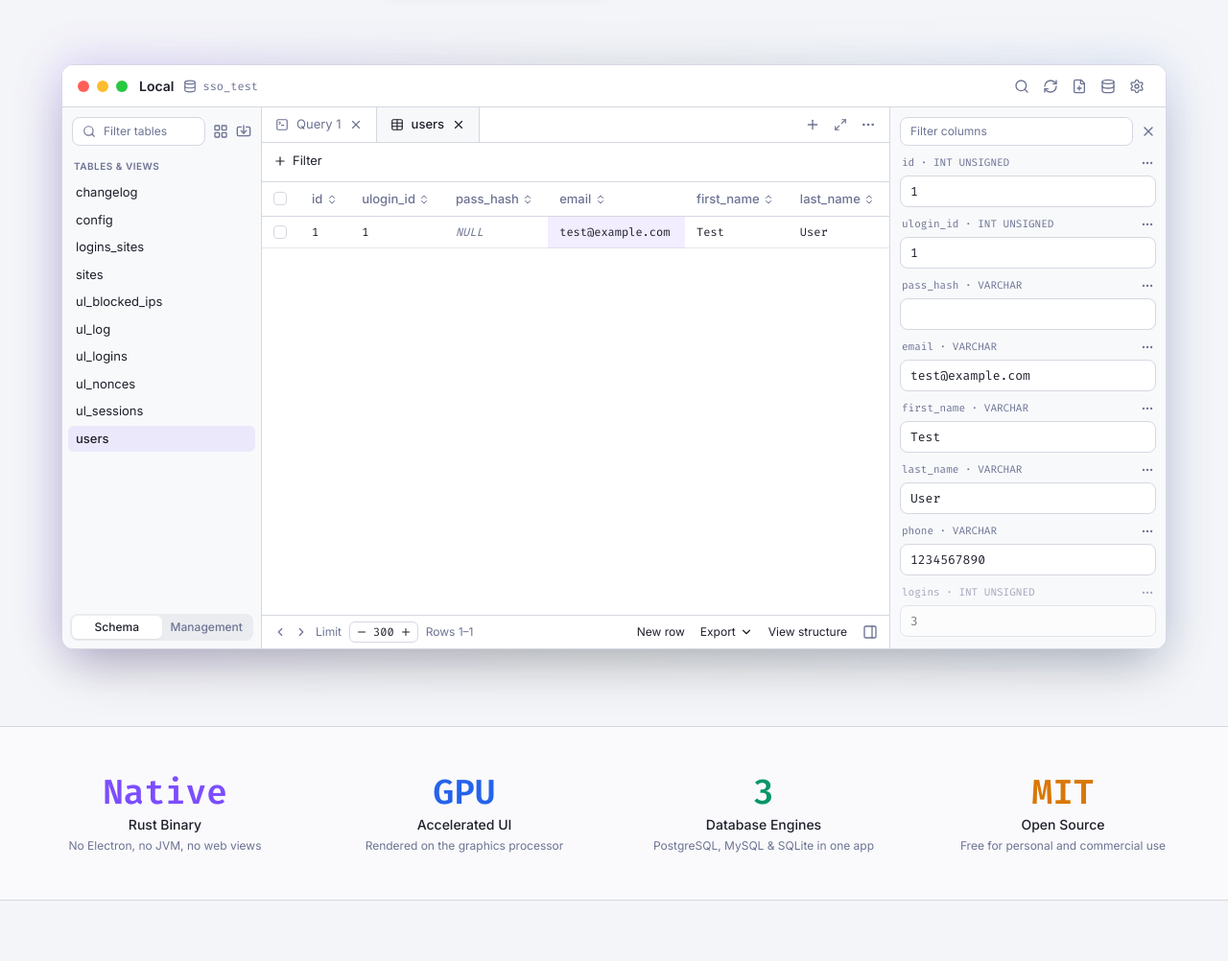
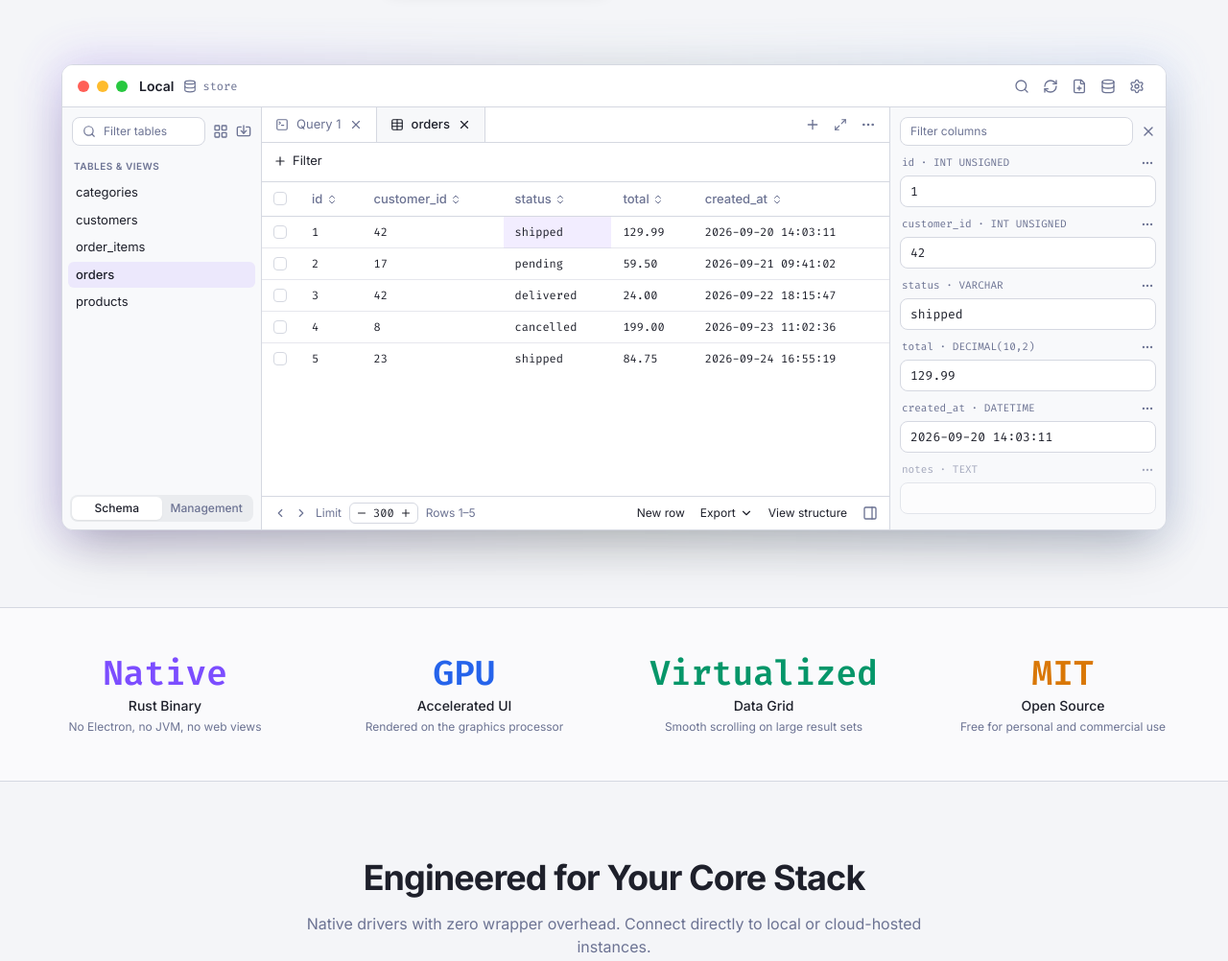
Before and after one commit to Alanaktion/zippa-db, a plain HTML site: page index.html in a window 1280 px wide. Shown: the part 580-1582 px from the top of the page at 96% size. Drawn offline with nearby package versions, Linux system fonts and the light colour scheme.

Commit message:
Use a generic store sample in the mockup; replace the bare engine-count stat

```diff
--- a/index.html
+++ b/index.html
@@ -225,7 +225,7 @@
             <div class="flex items-center gap-2.5">
               <span class="text-sm font-semibold text-light-text dark:text-dark-text">Local</span>
               <span class="flex items-center gap-1.5 text-xs font-mono text-light-muted dark:text-dark-muted">
-                <i data-lucide="database" class="w-3.5 h-3.5"></i> sso_test
+                <i data-lucide="database" class="w-3.5 h-3.5"></i> store
               </span>
             </div>
             <div class="ml-auto flex items-center gap-0.5 text-light-muted dark:text-dark-muted">
@@ -250,16 +250,11 @@
               </div>
               <div class="px-3 pt-1 pb-1.5 text-[10px] font-semibold uppercase tracking-wider text-light-muted dark:text-dark-muted">Tables & Views</div>
               <div class="flex-1 px-1.5 space-y-px text-[13px]">
-                <div class="px-2 py-1 rounded-md text-light-text dark:text-dark-text hover:bg-light-subtle dark:hover:bg-dark-subtle">changelog</div>
-                <div class="px-2 py-1 rounded-md text-light-text dark:text-dark-text hover:bg-light-subtle dark:hover:bg-dark-subtle">config</div>
-                <div class="px-2 py-1 rounded-md text-light-text dark:text-dark-text hover:bg-light-subtle dark:hover:bg-dark-subtle">logins_sites</div>
-                <div class="px-2 py-1 rounded-md text-light-text dark:text-dark-text hover:bg-light-subtle dark:hover:bg-dark-subtle">sites</div>
-                <div class="px-2 py-1 rounded-md text-light-text dark:text-dark-text hover:bg-light-subtle dark:hover:bg-dark-subtle">ul_blocked_ips</div>
-                <div class="px-2 py-1 rounded-md text-light-text dark:text-dark-text hover:bg-light-subtle dark:hover:bg-dark-subtle">ul_log</div>
-                <div class="px-2 py-1 rounded-md text-light-text dark:text-dark-text hover:bg-light-subtle dark:hover:bg-dark-subtle">ul_logins</div>
-                <div class="px-2 py-1 rounded-md text-light-text dark:text-dark-text hover:bg-light-subtle dark:hover:bg-dark-subtle">ul_nonces</div>
-                <div class="px-2 py-1 rounded-md text-light-text dark:text-dark-text hover:bg-light-subtle dark:hover:bg-dark-subtle">ul_sessions</div>
-                <div class="px-2 py-1 rounded-md bg-light-violet/10 dark:bg-dark-violet/10 text-light-text dark:text-dark-text font-medium">users</div>
+                <div class="px-2 py-1 rounded-md text-light-text dark:text-dark-text hover:bg-light-subtle dark:hover:bg-dark-subtle">categories</div>
+                <div class="px-2 py-1 rounded-md text-light-text dark:text-dark-text hover:bg-light-subtle dark:hover:bg-dark-subtle">customers</div>
+                <div class="px-2 py-1 rounded-md text-light-text dark:text-dark-text hover:bg-light-subtle dark:hover:bg-dark-subtle">order_items</div>
+                <div class="px-2 py-1 rounded-md bg-light-violet/10 dark:bg-dark-violet/10 text-light-text dark:text-dark-text font-medium">orders</div>
+                <div class="px-2 py-1 rounded-md text-light-text dark:text-dark-text hover:bg-light-subtle dark:hover:bg-dark-subtle">products</div>
               </div>
               <div class="p-2">
                 <div class="flex rounded-lg bg-light-subtle dark:bg-dark-subtle p-0.5 text-xs font-medium">
@@ -280,7 +275,7 @@
                 </div>
                 <div class="flex items-center gap-2 px-3.5 py-2 bg-light-base/70 dark:bg-dark-base/70 text-light-text dark:text-dark-text border-r border-light-border dark:border-dark-border font-medium">
                   <i data-lucide="table" class="w-3.5 h-3.5"></i>
-                  <span>users</span>
+                  <span>orders</span>
                   <i data-lucide="x" class="w-3.5 h-3.5"></i>
                 </div>
                 <div class="ml-auto flex items-center gap-0.5 px-2 text-light-muted dark:text-dark-muted">
@@ -304,22 +299,52 @@
                     <tr class="border-b border-light-border dark:border-dark-border text-light-muted dark:text-dark-muted text-left">
                       <th class="w-10 px-3 py-2 font-normal"><div class="w-3.5 h-3.5 rounded border border-light-border dark:border-dark-border"></div></th>
                       <th class="px-3 py-2 font-medium whitespace-nowrap">id <i data-lucide="chevrons-up-down" class="w-3 h-3 inline"></i></th>
-                      <th class="px-3 py-2 font-medium whitespace-nowrap">ulogin_id <i data-lucide="chevrons-up-down" class="w-3 h-3 inline"></i></th>
-                      <th class="px-3 py-2 font-medium whitespace-nowrap">pass_hash <i data-lucide="chevrons-up-down" class="w-3 h-3 inline"></i></th>
-                      <th class="px-3 py-2 font-medium whitespace-nowrap">email <i data-lucide="chevrons-up-down" class="w-3 h-3 inline"></i></th>
-                      <th class="px-3 py-2 font-medium whitespace-nowrap">first_name <i data-lucide="chevrons-up-down" class="w-3 h-3 inline"></i></th>
-                      <th class="px-3 py-2 font-medium whitespace-nowrap">last_name <i data-lucide="chevrons-up-down" class="w-3 h-3 inline"></i></th>
+                      <th class="px-3 py-2 font-medium whitespace-nowrap">customer_id <i data-lucide="chevrons-up-down" class="w-3 h-3 inline"></i></th>
+                      <th class="px-3 py-2 font-medium whitespace-nowrap">status <i data-lucide="chevrons-up-down" class="w-3 h-3 inline"></i></th>
+                      <th class="px-3 py-2 font-medium whitespace-nowrap">total <i data-lucide="chevrons-up-down" class="w-3 h-3 inline"></i></th>
+                      <th class="px-3 py-2 font-medium whitespace-nowrap">created_at <i data-lucide="chevrons-up-down" class="w-3 h-3 inline"></i></th>
                     </tr>
                   </thead>
                   <tbody class="font-mono text-xs">
                     <tr class="border-b border-light-border/60 dark:border-dark-border/60 text-light-text dark:text-dark-text">
                       <td class="px-3 py-2"><div class="w-3.5 h-3.5 rounded border border-light-border dark:border-dark-border"></div></td>
                       <td class="px-3 py-2">1</td>
-                      <td class="px-3 py-2">1</td>
-                      <td class="px-3 py-2 text-light-muted dark:text-dark-muted italic">NULL</td>
-                      <td class="px-3 py-2 bg-light-violet/10 dark:bg-dark-violet/15">test@example.com</td>
-                      <td class="px-3 py-2">Test</td>
-                      <td class="px-3 py-2">User</td>
+                      <td class="px-3 py-2">42</td>
+                      <td class="px-3 py-2 bg-light-violet/10 dark:bg-dark-violet/15">shipped</td>
+                      <td class="px-3 py-2">129.99</td>
+                      <td class="px-3 py-2">2026-09-20 14:03:11</td>
+                    </tr>
+                    <tr class="border-b border-light-border/60 dark:border-dark-border/60 text-light-text dark:text-dark-text">
+                      <td class="px-3 py-2"><div class="w-3.5 h-3.5 rounded border border-light-border dark:border-dark-border"></div></td>
+                      <td class="px-3 py-2">2</td>
+                      <td class="px-3 py-2">17</td>
+                      <td class="px-3 py-2">pending</td>
+                      <td class="px-3 py-2">59.50</td>
+                      <td class="px-3 py-2">2026-09-21 09:41:02</td>
+                    </tr>
+                    <tr class="border-b border-light-border/60 dark:border-dark-border/60 text-light-text dark:text-dark-text">
+                      <td class="px-3 py-2"><div class="w-3.5 h-3.5 rounded border border-light-border dark:border-dark-border"></div></td>
+                      <td class="px-3 py-2">3</td>
+                      <td class="px-3 py-2">42</td>
+                      <td class="px-3 py-2">delivered</td>
+                      <td class="px-3 py-2">24.00</td>
+                      <td class="px-3 py-2">2026-09-22 18:15:47</td>
+                    </tr>
+                    <tr class="border-b border-light-border/60 dark:border-dark-border/60 text-light-text dark:text-dark-text">
+                      <td class="px-3 py-2"><div class="w-3.5 h-3.5 rounded border border-light-border dark:border-dark-border"></div></td>
+                      <td class="px-3 py-2">4</td>
+                      <td class="px-3 py-2">8</td>
+                      <td class="px-3 py-2">cancelled</td>
+                      <td class="px-3 py-2">199.00</td>
+                      <td class="px-3 py-2">2026-09-23 11:02:36</td>
+                    </tr>
+                    <tr class="text-light-text dark:text-dark-text">
+                      <td class="px-3 py-2"><div class="w-3.5 h-3.5 rounded border border-light-border dark:border-dark-border"></div></td>
+                      <td class="px-3 py-2">5</td>
+                      <td class="px-3 py-2">23</td>
+                      <td class="px-3 py-2">shipped</td>
+                      <td class="px-3 py-2">84.75</td>
+                      <td class="px-3 py-2">2026-09-24 16:55:19</td>
                     </tr>
                   </tbody>
                 </table>
@@ -334,7 +359,7 @@
                   <span class="flex items-center gap-1.5 px-1.5 py-0.5 rounded-md border border-light-border dark:border-dark-border text-light-text dark:text-dark-text font-mono">
                     <i data-lucide="minus" class="w-3 h-3"></i> 300 <i data-lucide="plus" class="w-3 h-3"></i>
                   </span>
-                  <span>Rows 1–1</span>
+                  <span>Rows 1–5</span>
                 </div>
                 <div class="hidden sm:flex items-center gap-4 text-light-text dark:text-dark-text">
                   <span>New row</span>
@@ -361,52 +386,38 @@
                 </div>
                 <div>
                   <div class="flex items-center justify-between px-0.5 mb-1">
-                    <span class="text-[11px] font-mono text-light-muted dark:text-dark-muted">ulogin_id · INT UNSIGNED</span>
+                    <span class="text-[11px] font-mono text-light-muted dark:text-dark-muted">customer_id · INT UNSIGNED</span>
                     <i data-lucide="more-horizontal" class="w-3.5 h-3.5 text-light-muted dark:text-dark-muted"></i>
                   </div>
-                  <div class="px-2.5 py-1.5 rounded-lg bg-light-panel dark:bg-dark-panel border border-light-border dark:border-dark-border text-[13px] font-mono text-light-text dark:text-dark-text">1</div>
+                  <div class="px-2.5 py-1.5 rounded-lg bg-light-panel dark:bg-dark-panel border border-light-border dark:border-dark-border text-[13px] font-mono text-light-text dark:text-dark-text">42</div>
                 </div>
                 <div>
                   <div class="flex items-center justify-between px-0.5 mb-1">
-                    <span class="text-[11px] font-mono text-light-muted dark:text-dark-muted">pass_hash · VARCHAR</span>
+                    <span class="text-[11px] font-mono text-light-muted dark:text-dark-muted">status · VARCHAR</span>
+                    <i data-lucide="more-horizontal" class="w-3.5 h-3.5 text-light-muted dark:text-dark-muted"></i>
+                  </div>
+                  <div class="px-2.5 py-1.5 rounded-lg bg-light-panel dark:bg-dark-panel border border-light-border dark:border-dark-border text-[13px] font-mono text-light-text dark:text-dark-text">shipped</div>
+                </div>
+                <div>
+                  <div class="flex items-center justify-between px-0.5 mb-1">
+                    <span class="text-[11px] font-mono text-light-muted dark:text-dark-muted">total · DECIMAL(10,2)</span>
+                    <i data-lucide="more-horizontal" class="w-3.5 h-3.5 text-light-muted dark:text-dark-muted"></i>
+                  </div>
+                  <div class="px-2.5 py-1.5 rounded-lg bg-light-panel dark:bg-dark-panel border border-light-border dark:border-dark-border text-[13px] font-mono text-light-text dark:text-dark-text">129.99</div>
+                </div>
+                <div>
+                  <div class="flex items-center justify-between px-0.5 mb-1">
+                    <span class="text-[11px] font-mono text-light-muted dark:text-dark-muted">created_at · DATETIME</span>
+                    <i data-lucide="more-horizontal" class="w-3.5 h-3.5 text-light-muted dark:text-dark-muted"></i>
+                  </div>
+                  <div class="px-2.5 py-1.5 rounded-lg bg-light-panel dark:bg-dark-panel border border-light-border dark:border-dark-border text-[13px] font-mono text-light-text dark:text-dark-text">2026-09-20 14:03:11</div>
+                </div>
+                <div class="opacity-60">
+                  <div class="flex items-center justify-between px-0.5 mb-1">
+                    <span class="text-[11px] font-mono text-light-muted dark:text-dark-muted">notes · TEXT</span>
                     <i data-lucide="more-horizontal" class="w-3.5 h-3.5 text-light-muted dark:text-dark-muted"></i>
                   </div>
                   <div class="px-2.5 py-1.5 rounded-lg bg-light-panel dark:bg-dark-panel border border-light-border dark:border-dark-border text-[13px] font-mono text-light-text dark:text-dark-text">&nbsp;</div>
-                </div>
-                <div>
-                  <div class="flex items-center justify-between px-0.5 mb-1">
-                    <span class="text-[11px] font-mono text-light-muted dark:text-dark-muted">email · VARCHAR</span>
-                    <i data-lucide="more-horizontal" class="w-3.5 h-3.5 text-light-muted dark:text-dark-muted"></i>
-                  </div>
-                  <div class="px-2.5 py-1.5 rounded-lg bg-light-panel dark:bg-dark-panel border border-light-border dark:border-dark-border text-[13px] font-mono text-light-text dark:text-dark-text">test@example.com</div>
-                </div>
-                <div>
-                  <div class="flex items-center justify-between px-0.5 mb-1">
-                    <span class="text-[11px] font-mono text-light-muted dark:text-dark-muted">first_name · VARCHAR</span>
-                    <i data-lucide="more-horizontal" class="w-3.5 h-3.5 text-light-muted dark:text-dark-muted"></i>
-                  </div>
-                  <div class="px-2.5 py-1.5 rounded-lg bg-light-panel dark:bg-dark-panel border border-light-border dark:border-dark-border text-[13px] font-mono text-light-text dark:text-dark-text">Test</div>
-                </div>
-                <div>
-                  <div class="flex items-center justify-between px-0.5 mb-1">
-                    <span class="text-[11px] font-mono text-light-muted dark:text-dark-muted">last_name · VARCHAR</span>
-                    <i data-lucide="more-horizontal" class="w-3.5 h-3.5 text-light-muted dark:text-dark-muted"></i>
-                  </div>
-                  <div class="px-2.5 py-1.5 rounded-lg bg-light-panel dark:bg-dark-panel border border-light-border dark:border-dark-border text-[13px] font-mono text-light-text dark:text-dark-text">User</div>
-                </div>
-                <div>
-                  <div class="flex items-center justify-between px-0.5 mb-1">
-                    <span class="text-[11px] font-mono text-light-muted dark:text-dark-muted">phone · VARCHAR</span>
-                    <i data-lucide="more-horizontal" class="w-3.5 h-3.5 text-light-muted dark:text-dark-muted"></i>
-                  </div>
-                  <div class="px-2.5 py-1.5 rounded-lg bg-light-panel dark:bg-dark-panel border border-light-border dark:border-dark-border text-[13px] font-mono text-light-text dark:text-dark-text">1234567890</div>
-                </div>
-                <div class="opacity-60">
-                  <div class="flex items-center justify-between px-0.5 mb-1">
-                    <span class="text-[11px] font-mono text-light-muted dark:text-dark-muted">logins · INT UNSIGNED</span>
-                    <i data-lucide="more-horizontal" class="w-3.5 h-3.5 text-light-muted dark:text-dark-muted"></i>
-                  </div>
-                  <div class="px-2.5 py-1.5 rounded-lg bg-light-panel dark:bg-dark-panel border border-light-border dark:border-dark-border text-[13px] font-mono text-light-text dark:text-dark-text">3</div>
                 </div>
               </div>
             </div>
@@ -436,9 +447,9 @@
           </div>
 
           <div class="space-y-1">
-            <div class="text-3xl sm:text-4xl font-extrabold text-emerald-600 dark:text-emerald-400 font-mono">3</div>
-            <div class="text-sm font-medium text-light-text dark:text-dark-text">Database Engines</div>
-            <div class="text-xs text-light-muted dark:text-dark-muted">PostgreSQL, MySQL & SQLite in one app</div>
+            <div class="text-3xl sm:text-4xl font-extrabold text-emerald-600 dark:text-emerald-400 font-mono">Virtualized</div>
+            <div class="text-sm font-medium text-light-text dark:text-dark-text">Data Grid</div>
+            <div class="text-xs text-light-muted dark:text-dark-muted">Smooth scrolling on large result sets</div>
           </div>
 
           <div class="space-y-1">
```
